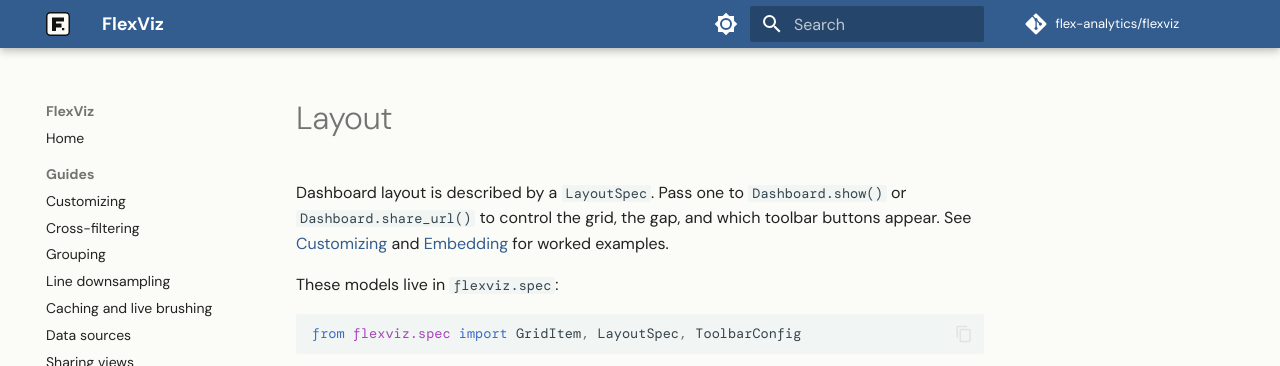
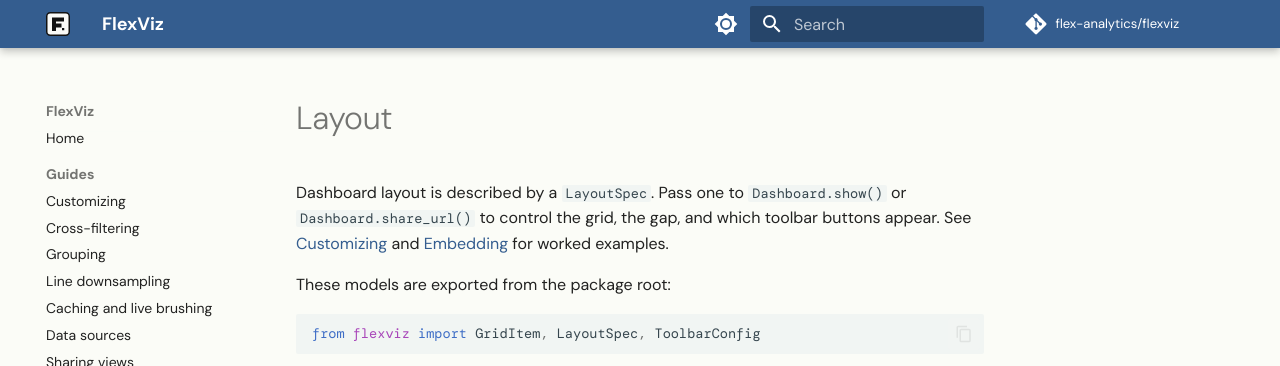
Before and after one commit to flex-analytics/flexviz, an MkDocs documentation site: the page built from docs/api/layout.md, in a window 1280 px wide, cut to the strip 0-366 px from the top of the page. Built offline with MkDocs 1.6.1 and Material for MkDocs 9.7.7, drawn with Linux system fonts in a browser that asks for light colours; some web fonts are replaced; comment, search, counter and statistics services are not loaded.

Commit message:
feat(api): export LayoutSpec, GridItem and ToolbarConfig from the package root

````diff
--- a/docs/api/layout.md
+++ b/docs/api/layout.md
@@ -6,10 +6,10 @@ and which toolbar buttons appear. See
 [Customizing](../guides/customizing.md) and
 [Embedding](../guides/embedding.md) for worked examples.
 
-These models live in `flexviz.spec`:
+These models are exported from the package root:
 
 ```python
-from flexviz.spec import GridItem, LayoutSpec, ToolbarConfig
+from flexviz import GridItem, LayoutSpec, ToolbarConfig
 ```
 
 ::: flexviz.spec.LayoutSpec
````
Also changed, not shown: docs/guides/customizing.md (+2 -2 lines), docs/guides/embedding.md (+2 -3 lines), flexviz/__init__.py (+11 -1 lines).
